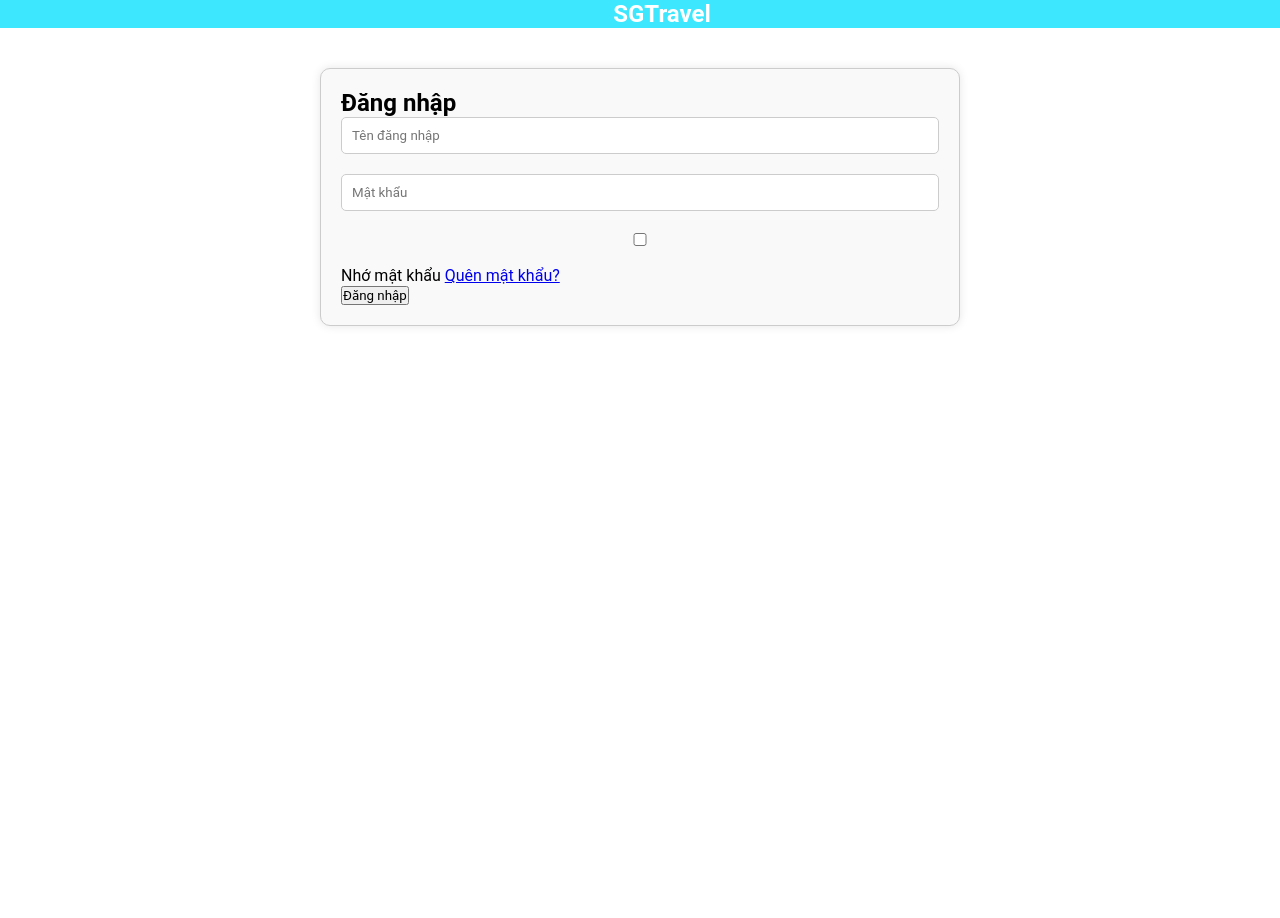
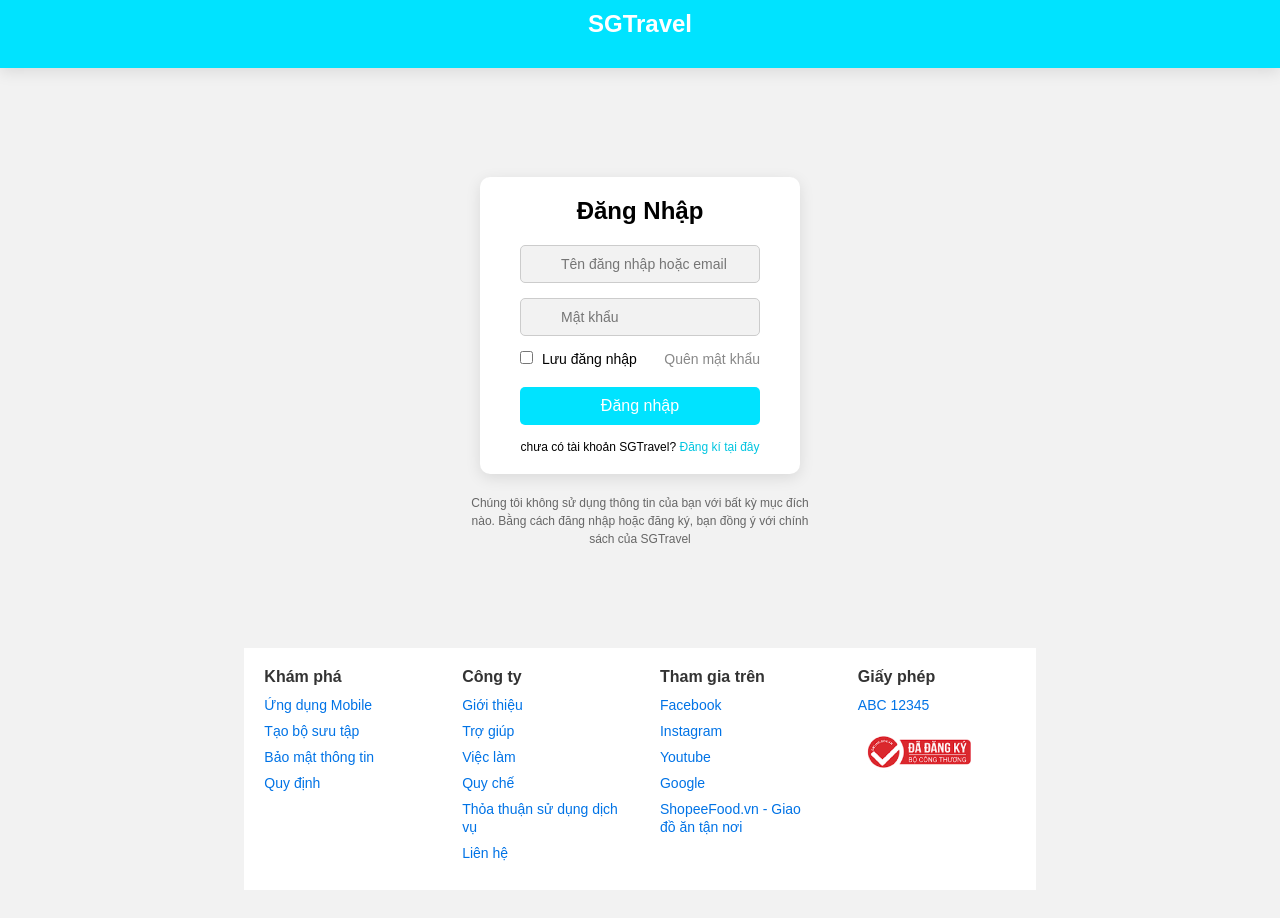
Before and after one commit to vuphuong1794/SGTravel, a PHP site: page /Login.html in a window 1280 px wide. Before the commit the page ends 326 px from the top, so only its background shows below. Run offline with PHP 8.4, Linux system fonts and the light colour scheme; some libraries are stand-ins or nearby versions.

Commit message:
update login page

```diff
--- a/Login.html
+++ b/Login.html
@@ -1,36 +1,105 @@
 <!DOCTYPE html>
 <html lang="en">
+
 <head>
     <meta charset="UTF-8">
     <meta name="viewport" content="width=device-width, initial-scale=1.0">
     <link rel="stylesheet" href="style/Login.css">
     <title>Đăng Nhập</title>
 </head>
+
 <body>
+    <!-- Navbar -->
+    <div class="navbar">
+        <box-icon name='left-arrow-alt' class="BackIcon"></box-icon>
+        <h2 class="logo">SGTravel</h2>
+    </div>
     <div class="container">
-        <div class="navbar">
-            <box-icon name='left-arrow-alt' class="BackIcon"></box-icon>
-            <h2 class="logo">SGTravel</h2>
+
+        <!-- Login -->
+        <div class="login-container">
+            <form class="login-form">
+                <h2>Đăng Nhập</h2>
+
+                <div class="input-group">
+                    <label for="username">
+                        <box-icon name='user'></box-icon>
+                        <input type="text" id="username" placeholder="Tên đăng nhập hoặc email" required>
+                    </label>
+                </div>
+
+                <div class="input-group">
+                    <label for="password">
+                        <box-icon name='lock-alt'></box-icon>
+                        <input type="password" id="password" placeholder="Mật khẩu" required>
+                    </label>
+                </div>
+
+                <div class="options">
+                    <label class="remember">
+                        <input type="checkbox"> Lưu đăng nhập
+                    </label>
+                    <a href="#" class="forgot-password">Quên mật khẩu</a>
+                </div>
+
+                <button type="submit" class="login-btn">Đăng nhập</button>
+
+                <p class="register">chưa có tài khoản SGTravel? <a href="#">Đăng kí tại đây</a></p>
+            </form>
         </div>
 
-        <div class="form-container">
-            <form>
-                <h2>Đăng nhập</h2>
-                <div class="input-box">
-                    <input type="text" placeholder="Tên đăng nhập">
+        <!-- policy -->
+        <p class="Policy">Chúng tôi không sử dụng thông tin của bạn với bất kỳ mục đích nào. Bằng cách đăng nhập hoặc
+            đăng ký, bạn đồng ý với chính sách của SGTravel</p>
+
+        <!-- Footer -->
+        <footer>
+            <div class="footer-container">
+                <div class="footer-column">
+                    <h3>Khám phá</h3>
+                    <ul>
+                        <li><a href="#">Ứng dụng Mobile</a></li>
+                        <li><a href="#">Tạo bộ sưu tập</a></li>
+                        <li><a href="#">Bảo mật thông tin</a></li>
+                        <li><a href="#">Quy định</a></li>
+                    </ul>
                 </div>
-                <div class="input-box">
-                    <input type="password" placeholder="Mật khẩu">
+                <div class="footer-column">
+                    <h3>Công ty</h3>
+                    <ul>
+                        <li><a href="#">Giới thiệu</a></li>
+                        <li><a href="#">Trợ giúp</a></li>
+                        <li><a href="#">Việc làm</a></li>
+                        <li><a href="#">Quy chế</a></li>
+                        <li><a href="#">Thỏa thuận sử dụng dịch vụ</a></li>
+                        <li><a href="#">Liên hệ</a></li>
+                    </ul>
                 </div>
-                <div class="remember-forgot">
-                    <label><input type="checkbox"> Nhớ mật khẩu</label>
-                    <a href="#">Quên mật khẩu?</a>
+                <div class="footer-column">
+                    <h3>Tham gia trên</h3>
+                    <ul>
+                        <li><a href="#">Facebook</a></li>
+                        <li><a href="#">Instagram</a></li>
+                        <li><a href="#">Youtube</a></li>
+                        <li><a href="#">Google</a></li>
+                        <li><a href="#">ShopeeFood.vn - Giao đồ ăn tận nơi</a></li>
+                    </ul>
                 </div>
-                <button type="submit">Đăng nhập</button>
-            </form>
-        </div>
+                <div class="footer-column">
+                    <h3>Giấy phép</h3>
+                    <ul>
+                        <li><a href="#">ABC 12345</a></li>
+                    </ul>
+                    <img src="images/giayphep.png" alt="Đã đăng ký" class="registration-badge">
+                </div>
+            </div>
+        </footer>
+
     </div>
+
+
 
     <script src="https://unpkg.com/boxicons@2.1.4/dist/boxicons.js"></script>
 </body>
+
 </html>
--- a/style/Login.css
+++ b/style/Login.css
@@ -1,53 +1,203 @@
-*{
+/* General Reset */
+* {
   margin: 0;
   padding: 0;
   box-sizing: border-box;
-    font-family: 'Roboto', sans-serif;
 }
 
+body {
+  font-family: Arial, sans-serif;
+  background-color: #f2f2f2;
+}
+
+/* container */
+.container {
+  display: flex;
+  flex-direction: column;
+  align-items: center;
+  height: 100vh;
+  justify-content: center;
+}
+
+/* Navbar */
 .navbar {
-    background-color: #3DE8FF;
+  width: 100%;
+  padding: 10px;
+  display: flex;
+  justify-content: center;
+  align-items: center;
+  background-color: #00e3ff;
+  box-shadow: 0px 4px 15px rgba(0, 0, 0, 0.1);
+  position: relative;
+  margin-bottom: 50px;
+}
+
+.navbar .BackIcon {
+  position: absolute;
+  left: 10px;
+  font-size: 30px;
+  cursor: pointer;
+}
+
+.navbar .logo {
+  font-size: 24px;
+  color: #fff;
+  font-weight: bold;
+}
+
+/* Login Container */
+.login-container {
+  display: flex;
+  justify-content: center;
+  align-items: center;
+  margin-top: 30px;
+}
+
+/* Login Form */
+.login-form {
+  background-color: #fff;
+  padding: 20px 40px;
+  border-radius: 10px;
+  box-shadow: 0px 4px 15px rgba(0, 0, 0, 0.1);
+  width: 320px;
+  text-align: center;
+}
+
+h2 {
+  margin-bottom: 20px;
+  color: #000;
+}
+
+/* Input Styling */
+.input-group {
+  margin-bottom: 15px;
+  position: relative;
+}
+
+.input-group label {
+  display: flex;
+  align-items: center;
+  position: relative;
+}
+
+.input-group input {
+  width: 100%;
+  padding: 10px;
+  padding-left: 40px;
+  border: 1px solid #ccc;
+  border-radius: 5px;
+  background-color: #f2f2f2;
+  font-size: 14px;
+}
+
+.input-group box-icon {
+  position: absolute;
+  left: 10px;
+  top: 50%;
+  transform: translateY(-50%);
+  color: #888;
+  font-size: 24px;
+}
+
+/*options style */
+.options {
   display: flex;
   justify-content: space-between;
-    align-items: center;
-    color: #FFF;
+  margin-bottom: 20px;
+  font-size: 14px;
 }
 
-  .BackIcon {
-    margin-left: 20px;
+.options .forgot-password {
+  color: #888;
+  text-decoration: none;
 }
 
-  .logo {
+.options .remember input {
+  margin-right: 5px;
+}
+
+.login-btn {
+  width: 100%;
+  padding: 10px;
+  background-color: #00e3ff;
+  border: none;
+  border-radius: 5px;
+  color: white;
+  font-size: 16px;
+  cursor: pointer;
+}
+
+.login-btn:hover {
+  background-color: #00c5e0;
+}
+
+/* register style */
+.register {
+  margin-top: 15px;
+  font-size: 12px;
+}
+
+.register a {
+  color: #00c5e0;
+  text-decoration: none;
+}
+
+/* Policy style */
+.Policy{
+  margin: 20px;
+  font-size: 12px;
+  color: #666;
+  text-align: center;
+  padding: 0 20px;
+  max-width: 400px;
+  line-height: 1.5;
+}
+
+/* Footer */
+footer {
+  background-color: #fff;
+  padding: 20px 0;
+margin-top: 80px;
+}
+
+.footer-container {
+  display: flex;
+  justify-content: space-around;
+  max-width: 1200px;
   margin: 0 auto;
 }
 
-  form {
-    width: 50%;
-    margin: 40px auto;
-    padding: 20px;
-    background-color: #f9f9f9;
-    border: 1px solid #ccc;
-    border-radius: 10px;
-    box-shadow: 0 0 10px rgba(0, 0, 0, 0.1);
+.footer-column {
+  flex: 1;
+  padding: 0 20px;
 }
 
-  form input, form textarea {
-    width: 100%;
-    padding: 10px;
-    margin-bottom: 20px;
-    border: 1px solid #ccc;
-    border-radius: 5px;
+.footer-column h3 {
+  font-size: 16px;
+  margin-bottom: 10px;
+  color: #333;
 }
 
-  form input[type="submit"] {
-    background-color: #4CAF50;
-    color: #fff;
-    padding: 10px 20px;
-    border: none;
-    border-radius: 5px;
-    cursor: pointer;
+.footer-column ul {
+  list-style: none;
+  padding: 0;
 }
 
-  form input[type="submit"]:hover {
-    background-color: #3e8e41;
+.footer-column ul li {
+  margin-bottom: 8px;
 }
+
+.footer-column ul li a {
+  text-decoration: none;
+  color: #0073e6;
+  font-size: 14px;
+}
+
+.footer-column ul li a:hover {
+  text-decoration: underline;
+}
+
+.registration-badge {
+  margin-top: 10px;
+  width: 120px;
+}
```
Also changed, not shown: images/giayphep.png (added). Lines whose indentation alone changed are shown as unchanged.
